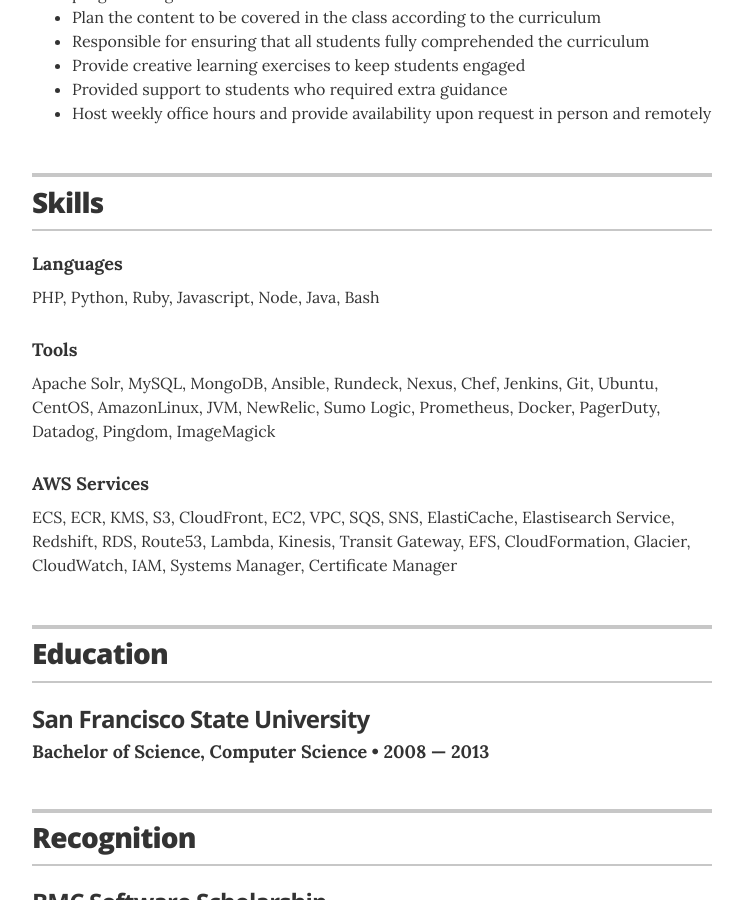
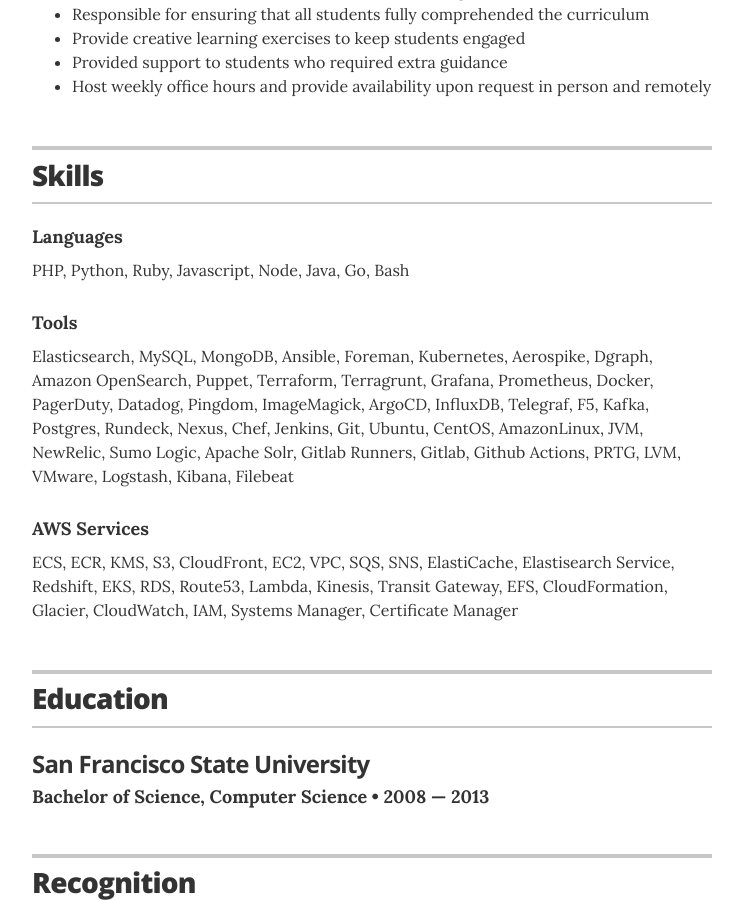
Before and after one commit to pbsladek/pbsladek.github.io, a Jekyll site: the page built from index.html, in a window 1280 px wide and 900 px high, scrolled down 3488 px. Shown: the whole window, without its empty margins (268-1011 px from the left). Built offline with Jekyll 4.4.1, drawn with Linux system fonts in a browser that asks for light colours; some of the changed text lies outside the part shown.

```diff
--- a/_layouts/resume.html
+++ b/_layouts/resume.html
@@ -79,7 +79,7 @@
           <li>Configure multiple Elasticsearch clusters on-prem (v6.8.3)</li>
           <li>Configure multiple Amazon OpenSearch clusters on-prem (v2.6)</li>
           <li>Configure and maintain MongoDB (v6.0.2)</li>
-          <li>Configure and maintain multiple AeroSpike clusters (v3.15.5, v4.5.5)</li>
+          <li>Configure and maintain multiple Aerospike clusters (v3.15.5, v4.5.5)</li>
           <li>Assist in the transition from Elasticseach to Amazon OpenSearch</li>
           <li>Scale and automate the ability to provision bare-metals and VMs via Foreman</li>
           <li>Assist with migrating from legacy BIOS to EFI boot with Foreman</li>
@@ -234,21 +234,24 @@
 
       <div class="resume-item">
         <h4 class="resume-item-details">Languages</h4>
-        <p class="resume-item-copy">PHP, Python, Ruby, Javascript, Node, Java, Bash</p>
+        <p class="resume-item-copy">PHP, Python, Ruby, Javascript, Node, Java, Go, Bash</p>
       </div>
 
       <div class="resume-item">
         <h4 class="resume-item-details">Tools</h4>
-        <p class="resume-item-copy">Apache Solr, MySQL, MongoDB, Ansible, Rundeck,
-          Nexus, Chef, Jenkins, Git, Ubuntu, CentOS, AmazonLinux, JVM, NewRelic, Sumo Logic,
-          Prometheus, Docker, PagerDuty, Datadog, Pingdom, ImageMagick
+        <p class="resume-item-copy">Elasticsearch, MySQL, MongoDB, Ansible, Foreman,
+          Kubernetes, Aerospike, Dgraph, Amazon OpenSearch, Puppet, Terraform, Terragrunt,
+          Grafana, Prometheus, Docker, PagerDuty, Datadog, Pingdom, ImageMagick, ArgoCD,
+          InfluxDB, Telegraf, F5, Kafka, Postgres, Rundeck, Nexus, Chef, Jenkins, Git,
+          Ubuntu, CentOS, AmazonLinux, JVM, NewRelic, Sumo Logic, Apache Solr, Gitlab Runners,
+          Gitlab, Github Actions, PRTG, LVM, VMware, Logstash, Kibana, Filebeat
         </p>
       </div>
 
       <div class="resume-item">
         <h4 class="resume-item-details">AWS Services</h4>
         <p class="resume-item-copy">ECS, ECR, KMS, S3, CloudFront, EC2, VPC, SQS, SNS, ElastiCache,
-          Elastisearch Service, Redshift, RDS, Route53, Lambda, Kinesis, Transit Gateway,
+          Elastisearch Service, Redshift, EKS, RDS, Route53, Lambda, Kinesis, Transit Gateway,
           EFS, CloudFormation, Glacier, CloudWatch, IAM, Systems Manager, Certificate Manager
         </p>
       </div>
```
Also changed, not shown: other parts of _layouts/resume.html (+2 -2 lines).
